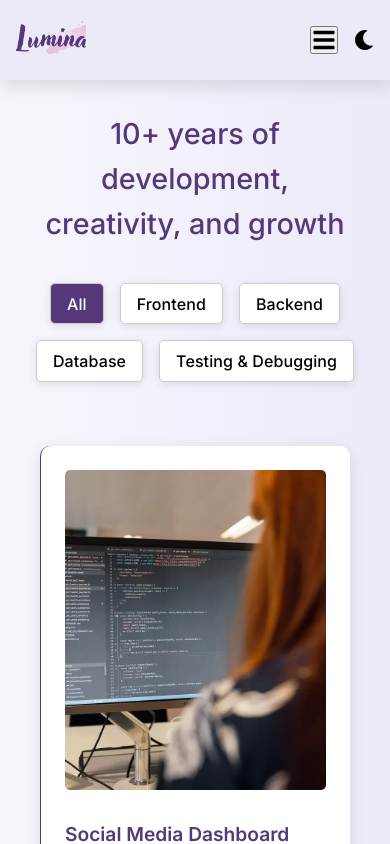
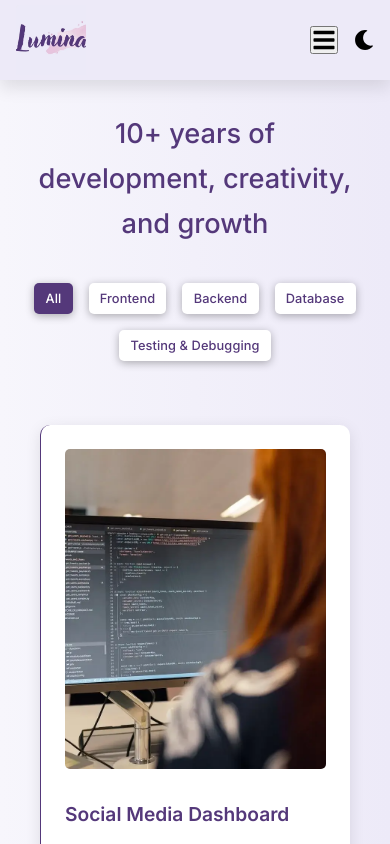
Before and after one commit to CamilleOnoda/camilleonoda.dev, a React (Create React App) app: page /portfolio in a window 390 px wide. Shown: the top 844 px of the page. Built offline with nearby package versions, Linux system fonts and the light colour scheme.

Commit message:
set portfolio and blog

```diff
--- a/src/features/blog/blog.css
+++ b/src/features/blog/blog.css
@@ -3,7 +3,7 @@
   margin: 3rem auto 0 auto;
   text-align: center;
   height: auto;
-  padding: 3rem 1rem;
+  padding: 3rem 1rem; /* top/bottom 3rem, left/right 1rem */
 }
 
 .blog-header-container {
@@ -16,19 +16,19 @@
 
 .blog-inner-container {
   display: grid;
-  grid-template-columns: repeat(2, 1fr);
+  grid-template-columns: repeat(2, 1fr); /* 2 cards per row */
   gap: 3rem;
   width: 100%;
-  margin-top: 1.5rem;
+  margin-top: 0.5rem;
   max-width: 75rem;
   padding: 1rem;
-  align-items: stretch;
+  align-items: stretch; /* make cards equal height */
 }
 
 .blog-card-link {
-  text-decoration: none; /* removes underline */
-  color: inherit; /* keeps the original text color */
-  display: block; /* ensures the entire card is clickable */
+  text-decoration: none; /* removes underline from link */
+  color: inherit; /* maintain text color */
+  display: block; /* entire card clickable */
 }
 
 @media (max-width: 950px) {
--- a/src/features/blog/blog.js
+++ b/src/features/blog/blog.js
@@ -10,7 +10,7 @@ function Blogs() {
   return (
     <section className="blog-section" aria-labelledby="blog-section-heading">
       <div className="blog-header-container">
-        {/* Section Heading */}
+        {/* Section Heading with animation */}
         <motion.div
           variants={fadeUpItem}
           initial="initial"
@@ -20,20 +20,20 @@ function Blogs() {
           <SectionHeader title={BlogsIntro.heading.title} />
         </motion.div>
 
-        {/* Blog Cards */}
+        {/* Blog Cards Grid */}
         <div className="blog-inner-container">
           {BlogsData.map((blog) => (
             <Link
               key={blog.id}
-              to={blog.link}
+              to={blog.link} // navigates to blog detail page
               className="blog-card-link"
               aria-label={`Read full article: ${blog.title}`}
             >
               <Card
-                description={blog.date}
-                title={blog.title}
-                image={blog.image}
-                type="hover-arrow"
+                description={blog.date} // display blog date
+                title={blog.title} // blog title
+                image={blog.image} // blog thumbnail
+                type="hover-arrow" // card hover effect
               />
             </Link>
           ))}
--- a/src/features/portfolio/portfolio.css
+++ b/src/features/portfolio/portfolio.css
@@ -1,8 +1,7 @@
 .portfolio-section {
   background: var(--background-color);
   margin: 3rem auto 0 auto;
-  text-align: center;
-  height: auto;
+  text-align: center; /* center heading & filters */
   padding: 3rem 1rem;
 }
 
@@ -17,31 +16,29 @@
 .portfolio-categories-container {
   display: flex;
   flex-wrap: wrap;
-  justify-content: center;
+  justify-content: center; /* center filter buttons */
   gap: 1rem;
   margin-bottom: 2rem;
 }
 
 .portfolio-inner-container {
   display: grid;
-  grid-template-columns: repeat(2, 1fr);
+  grid-template-columns: repeat(2, 1fr); /* 2 per row */
   gap: 3rem;
   max-width: 75rem;
   margin: 1.5rem auto;
   padding: 1rem;
-  align-items: stretch;
-  /* text-align: lef */
-  align-items: stretch;
+  align-items: stretch; /* equal height cards */
 }
 
 .portfolio-card-link {
-  text-decoration: none; /* removes underline */
-  color: inherit; /* keeps text color same */
+  text-decoration: none; /* remove underline */
+  color: inherit; /* maintain text color */
 }
 
 @media (max-width: 950px) {
   .portfolio-inner-container {
-    grid-template-columns: 1fr;
+    grid-template-columns: 1fr; /* 1 per row */
     padding: 0.5rem;
     gap: 2rem;
   }
--- a/src/features/portfolio/portfolio.js
+++ b/src/features/portfolio/portfolio.js
@@ -12,12 +12,11 @@ const Portfolio = () => {
   const [selectedCategory, setSelectedCategory] = useState("All");
   const location = useLocation();
 
+  // Update category from URL query param
   useEffect(() => {
     const queryParams = new URLSearchParams(location.search);
     const categoryFromUrl = queryParams.get("category");
-    if (categoryFromUrl) {
-      setSelectedCategory(categoryFromUrl);
-    }
+    if (categoryFromUrl) setSelectedCategory(categoryFromUrl);
   }, [location]);
 
   const categories = [
@@ -28,6 +27,7 @@ const Portfolio = () => {
     "Testing & Debugging",
   ];
 
+  // Filter projects based on selected category
   const filteredItems =
     selectedCategory === "All"
       ? ProjectsData
@@ -41,7 +41,7 @@ const Portfolio = () => {
       aria-labelledby="portfolio-section-heading"
     >
       <div className="portfolio-header-container">
-        {/* Accessible Section Heading */}
+        {/* Section Heading */}
         <motion.h2
           id="portfolio-section-heading"
           className="portfolio-header-title"
@@ -53,7 +53,7 @@ const Portfolio = () => {
           <SectionHeader title={ProjectsIntro.heading.title} />
         </motion.h2>
 
-        {/* Filter Buttons */}
+        {/* Category Filters */}
         <motion.div
           className="portfolio-categories-container"
           variants={fadeUpItem}
@@ -63,6 +63,7 @@ const Portfolio = () => {
         >
           {categories.map((category) => (
             <Button
+              key={category} // Added missing key
               text={category}
               onClick={() => setSelectedCategory(category)}
               variant="secondary"
@@ -73,7 +74,7 @@ const Portfolio = () => {
           ))}
         </motion.div>
 
-        {/* Portfolio Cards */}
+        {/* Project Cards */}
         <div className="portfolio-inner-container">
           {filteredItems.map((item) => (
             <Link
--- a/src/shared/components/SectionHeader/sectionHeader.css
+++ b/src/shared/components/SectionHeader/sectionHeader.css
@@ -16,6 +16,6 @@
 
 @media (max-width: 768px) {
   .section-header-title {
-    font-size: 1.8rem;
+    font-size: 1.7rem;
   }
 }
--- a/src/shared/components/aboutCard/aboutCard.css
+++ b/src/shared/components/aboutCard/aboutCard.css
@@ -20,7 +20,7 @@
   margin-bottom: 0.5rem;
   text-align: center;
 }
-s .about-card-description {
+.about-card-description {
   font-size: 1.1rem;
   color: #28282b;
   line-height: 1.6rem;
--- a/src/shared/components/button/Button.js
+++ b/src/shared/components/button/Button.js
@@ -3,21 +3,21 @@ import { Link } from "react-router-dom";
 
 function Button({
   text,
-  href,
-  to,
+  href, // external link or file download
+  to, // internal routing link
   download = false,
   type = "button",
   onClick,
-  variant = "primary",
-  size = "medium",
-  isActive = false,
-  ariaPressed,
+  variant = "primary", // primary / secondary / nav / footer
+  size = "medium", // small / medium / large
+  isActive = false, // active state for styling
+  ariaPressed, // accessibility
   target,
   rel,
 }) {
   const classNames = `btn ${variant} ${size} ${isActive ? "active" : ""}`;
 
-  // External link or file download
+  // External link or downloadable file
   if (href) {
     return (
       <a
@@ -33,7 +33,7 @@ function Button({
     );
   }
 
-  // Internal navigation link
+  // Internal navigation link using react-router
   if (to) {
     return (
       <Link to={to} className={classNames} onClick={onClick}>
@@ -42,7 +42,7 @@ function Button({
     );
   }
 
-  // Regular <button>
+  // Default button
   return (
     <button
       type={type}
--- a/src/shared/components/button/button.css
+++ b/src/shared/components/button/button.css
@@ -12,34 +12,34 @@
 /* Sizes */
 .btn.small {
   padding: 0.4rem 0.8rem;
-  font-size: 0.875rem;
+  font-size: 0.8rem;
 }
 .btn.medium {
   padding: 0.4rem 0.8rem;
   font-size: 1rem;
 }
 .btn.nav {
-  background-color: #54387a;
-  color: #fff;
+  background-color: var(--bg-button);
+  color: var(--button-text);
   padding: 0.4rem 0.8rem;
   font-weight: 500;
 }
 
-/* Primary (used for CV download or submit buttons) */
+/* Primary button (CV download or main actions) */
 .btn.primary {
   background-color: var(--bg-button);
   color: var(--button-text);
 }
 
-/* Secondary (used for category/filter buttons) */
+/* Secondary button (filter/category buttons) */
 .btn.secondary {
   background-color: #ffffff;
-  color: #000000;
-  box-shadow: 0 2px 8px rgba(0, 0, 0, 0.1);
-  border: 1px solid #ccc;
+  color: #54387a;
+  box-shadow: 0 2px 8px rgba(0, 0, 0, 0.3);
   font-size: 0.9rem;
   font-weight: 500;
   letter-spacing: 0.1px;
+  padding: 0.6rem 1rem;
 }
 .btn.secondary:hover,
 .btn.secondary.active {
@@ -47,6 +47,7 @@
   color: #ffffff;
 }
 
+/* Footer button */
 .btn.footer {
   background-color: var(--button-text);
   color: var(--footer-button-text);
@@ -55,6 +56,7 @@
   transition: background-color 0.3s ease, color 0.3s ease;
 }
 
+/* Responsive adjustments */
 @media (max-width: 480px) {
   .btn.small {
     padding: 0.3rem 0.7rem;
@@ -68,4 +70,8 @@
     padding: 0.6rem 1rem;
     font-size: 1rem;
   }
+  .btn.secondary {
+    padding: 0.5rem 0.7rem;
+    font-size: 0.8rem;
+  }
 }
```
